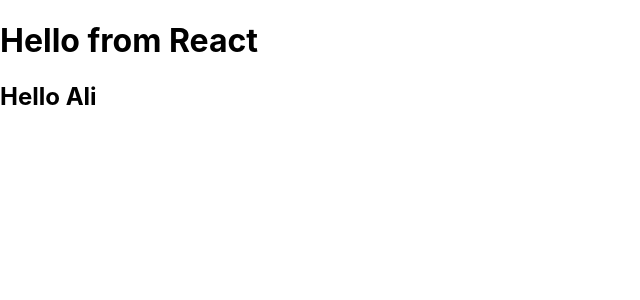
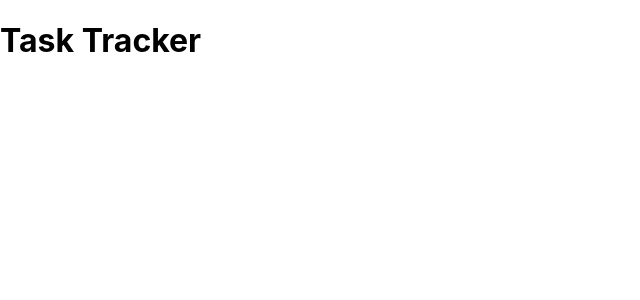
Before and after one commit to AliAlladin/LearnReact, a React (Create React App) app in the folder react-task-tracker/: page / in a window 1280 px wide. Shown: the top 300 px of the page, without its empty margins (0-640 px from the left). Built offline with nearby package versions, Linux system fonts and the light colour scheme.

Commit message:
Created my first component.

```diff
--- a/react-task-tracker/src/App.js
+++ b/react-task-tracker/src/App.js
@@ -1,11 +1,12 @@
+import Header from "./components/Header";
+
 function App() {
   const name = 'Ali';
   const x = true
 
   return (
     <div className="App">
-      <h1>Hello from React</h1>
-      <h2>Hello {name}</h2>
+      <Header></Header>
     </div>
 
   );
--- /dev/null
+++ b/react-task-tracker/src/components/Header.js
@@ -0,0 +1,9 @@
+const Header = () => {
+    return (
+        <header>
+            <h1>Task Tracker</h1>
+        </header>
+    )
+}
+
+export default Header
```
